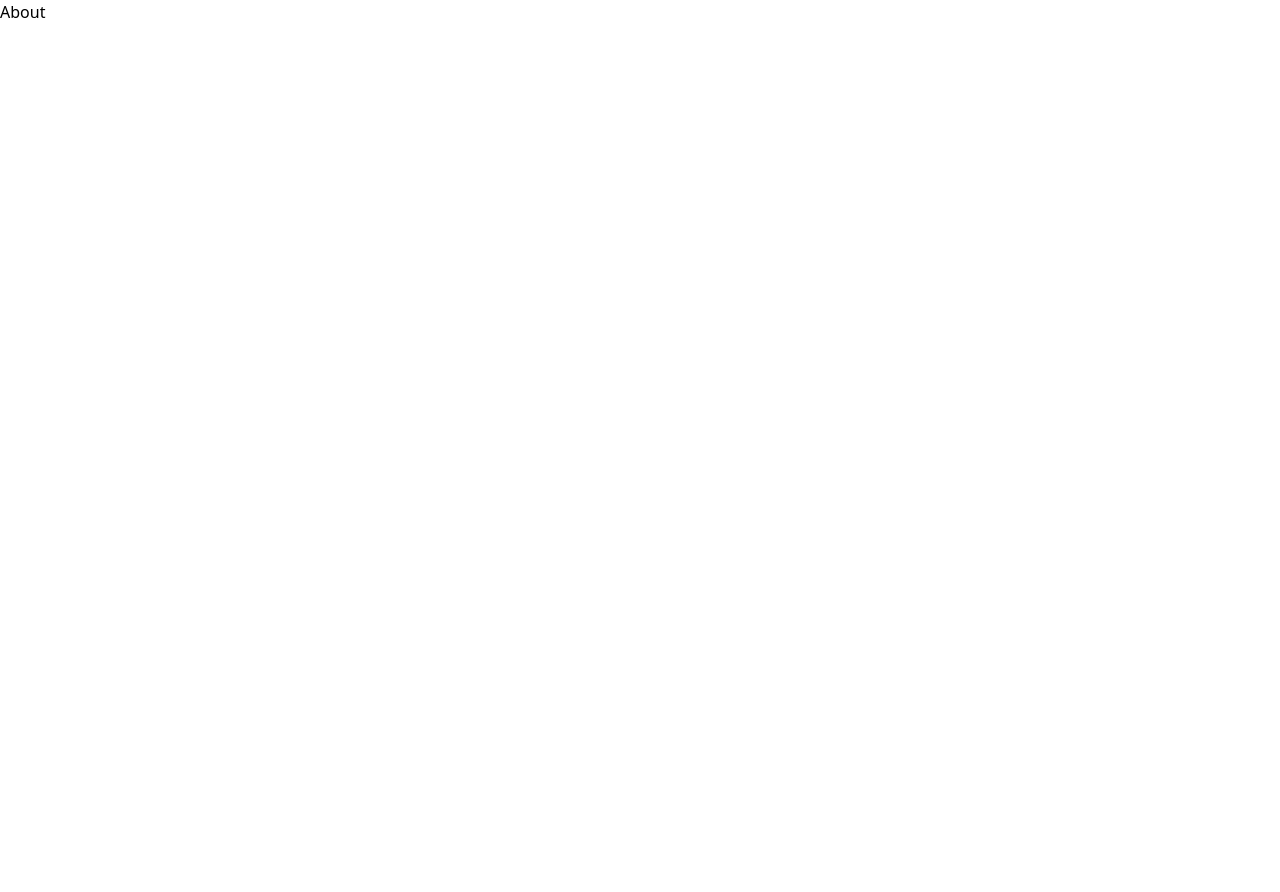
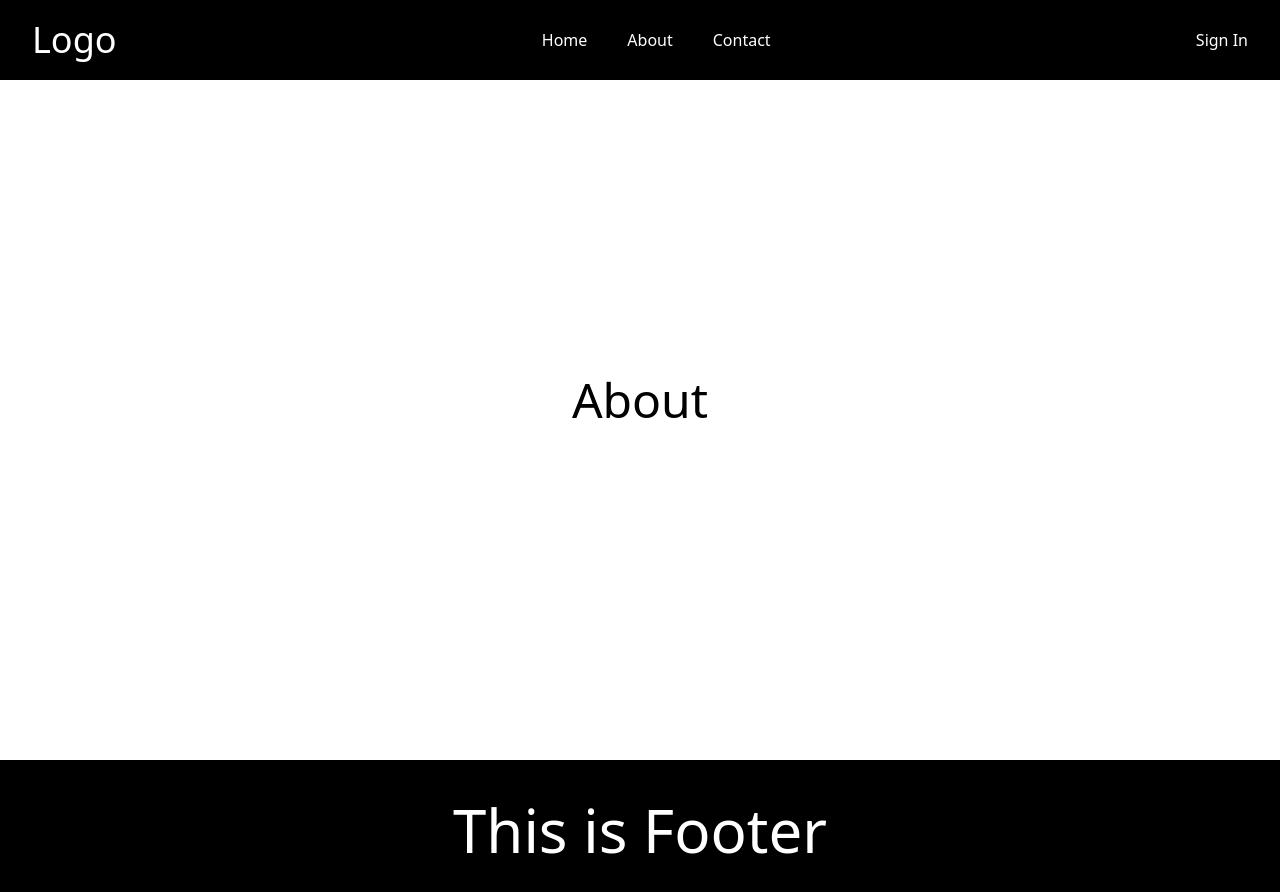
Before and after one commit to Mali0P/react-optimization, a React (Vite) app: page /about in a window 1280 px wide. Shown: the top 892 px of the page. Before the commit the page ends 800 px from the top, so only its background shows below. Built offline with nearby package versions, Linux system fonts and the light colour scheme.

Commit message:
Learned about Outlet

```diff
--- a/src/App.jsx
+++ b/src/App.jsx
@@ -1,10 +1,15 @@
-import React from 'react'
-import Home from './pages/Home'
+import React from "react";
+import Home from "./pages/Home";
+import { Outlet } from "react-router-dom";
+import Navbar from "./components/Navbar";
+import Footer from "./components/Footer";
 
 export default function App() {
   return (
     <div>
-      <Home/>
+      <Navbar />
+      <Outlet />
+      <Footer />
     </div>
-  )
+  );
 }
--- /dev/null
+++ b/src/components/Footer.jsx
@@ -0,0 +1,7 @@
+import React from 'react'
+
+export default function Footer() {
+  return (
+    <div className="mt-[5vh] text-6xl py-10 bg-[black] text-white flex justify-center items-center">This is Footer</div>
+  )
+}
--- /dev/null
+++ b/src/components/Navbar.jsx
@@ -0,0 +1,22 @@
+import React from "react";
+import { NavLink } from "react-router-dom";
+
+export default function Navbar() {
+  return (
+    <nav className="w-full bg-[black] text-white px-8 py-5 flex justify-between items-center">
+      <div className="text-4xl">Logo</div>
+      <ul className="flex gap-10">
+        <li>
+          <NavLink to={"/"}>Home</NavLink>
+        </li>
+        <li>
+          <NavLink to={"/about"}>About</NavLink>
+        </li>
+        <li>
+          <NavLink to={"/contact"}>Contact</NavLink>
+        </li>
+      </ul>
+      <div>Sign In</div>
+    </nav>
+  );
+}
--- a/src/index.css
+++ b/src/index.css
@@ -1 +1,7 @@
 @import "tailwindcss";
+
+@layer container{
+    .container{
+        @apply flex justify-center items-center h-[80vh] text-5xl
+    }
+}
--- a/src/pages/About.jsx
+++ b/src/pages/About.jsx
@@ -1,7 +1,5 @@
-import React from 'react'
+import React from "react";
 
 export default function About() {
-  return (
-    <div>About</div>
-  )
+  return <div className="container">About</div>;
 }
--- /dev/null
+++ b/src/pages/Contact.jsx
@@ -0,0 +1,7 @@
+import React from 'react'
+
+export default function Contact() {
+  return (
+    <div className='container'>Contact</div>
+  )
+}
--- a/src/pages/Home.jsx
+++ b/src/pages/Home.jsx
@@ -1,17 +1,7 @@
-import React, { lazy, Suspense, useState } from "react";
-const About = lazy(() => import("./About"));
+import React from 'react'
+
 export default function Home() {
-  const [load, loadFun] = useState(false);
   return (
-    <div className="w-full h-full text-center py-10">
-      <h1 className="font-bold text-4xl mb-10">
-        Import About Page Using Lazy Loading
-      </h1>
-      <div >
-
-{load?<Suspense fallback="Loading...."><About/></Suspense>:'This text will be replaced by the About component'}
-      </div>
-      <button className="mt-10 cursor-pointer bg-[black] text-white px-10 py-4 rounded-[50px] font-bold" onClick={()=>loadFun(!load)}>Load</button>
-    </div>
-  );
+    <div className='container'>Home</div>
+  )
 }
```
Also changed, not shown: src/main.jsx (+30 -18 lines).
